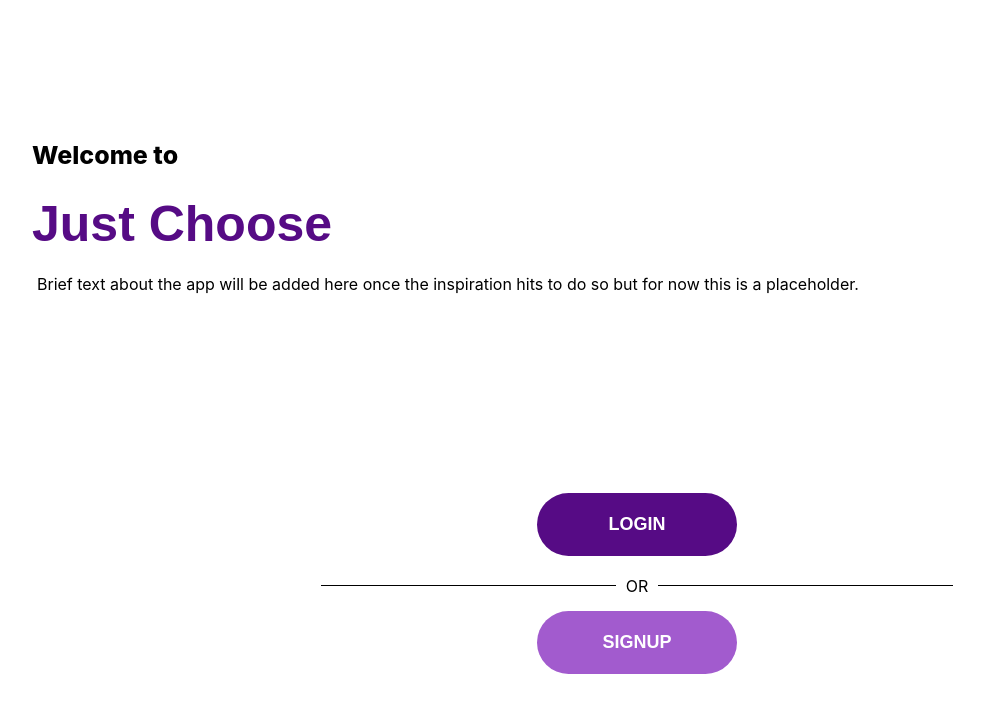
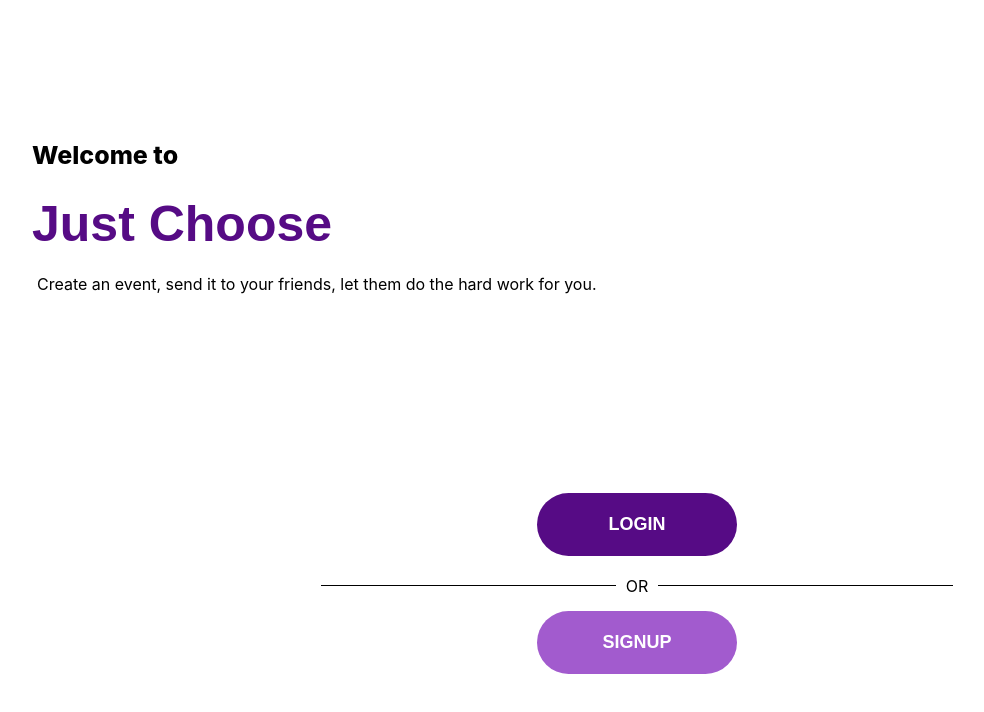
Before and after one commit to williamyap90/fe-just-choose, a React (Create React App) app: page / in a window 1280 px wide. Shown: the top 712 px of the page, without its empty margins (3-987 px from the left). Built offline with nearby package versions, Linux system fonts and the light colour scheme; a web font is replaced by a local one.

Commit message:
add yelp logo

```diff
--- a/src/CSS/App.css
+++ b/src/CSS/App.css
@@ -531,3 +531,14 @@ html {
 .page-event-history {
     font-size: 2rem;
 }
+.yelp-add-container {
+    display: flex;
+    justify-content: space-between;
+}
+.yelp-logo {
+    width: 50px; /*width of your image*/
+    height: 20px; /*height of your image*/
+    content: url(../images/yelp_logo.png);
+    margin-top: 1.2em;
+    margin-left: 2.5em;
+}
--- a/src/Components/OrganiserJourney/RestaurantSelection.tsx
+++ b/src/Components/OrganiserJourney/RestaurantSelection.tsx
@@ -188,6 +188,8 @@ export default function RestaurantSelection(props: Props) {
                             >
                                 <a href={restaurant.url}>Website</a>{' '}
                             </p>
+                            <div className="yelp-add-container">
+                                <div className="yelp-logo"></div>
                                 <p
                                     onClick={() => {
                                         handleClick(restaurant);
@@ -195,7 +197,8 @@ export default function RestaurantSelection(props: Props) {
                                     className={Paragraphs['thumbs-up']}
                                     style={{
                                         color: props.restaurantShortlist.some(
-                                        (rest: any) => rest.id === restaurant.id
+                                            (rest: any) =>
+                                                rest.id === restaurant.id
                                         )
                                             ? '#44036d'
                                             : '',
@@ -208,6 +211,7 @@ export default function RestaurantSelection(props: Props) {
                                         `Shortlisted(${props.restaurantShortlist.length})`}{' '}
                                     <i className="fas fa-plus-square fa-2x"></i>
                                 </p>
+                            </div>
                         </div>
                     );
                 })
--- a/src/Components/WelcomePage.tsx
+++ b/src/Components/WelcomePage.tsx
@@ -17,8 +17,8 @@ const WelcomePage = (props: Props) => {
                 <p className="welcome-intro--intro">Welcome to</p>
                 <h1 className="welcome-intro--header">Just Choose</h1>
                 <p className="welcome-intro--text">
-                    Brief text about the app will be added here once the
-                    inspiration hits to do so but for now this is a placeholder.
+                    Create an event, send it to your friends, let them do the
+                    hard work for you.
                 </p>
             </div>
 
@@ -29,7 +29,9 @@ const WelcomePage = (props: Props) => {
                         <button className="primary-button">Create Event</button>
                     </Link>
                     <Link to="/profile-page">
-                        <button className="secondary-button">View Profile</button>
+                        <button className="secondary-button">
+                            View Profile
+                        </button>
                     </Link>
                 </div>
             ) : (
```
Also changed, not shown: src/images/yelp_logo.png (renamed from public/images/yelp_logo.png). Lines whose indentation alone changed are shown as unchanged.
